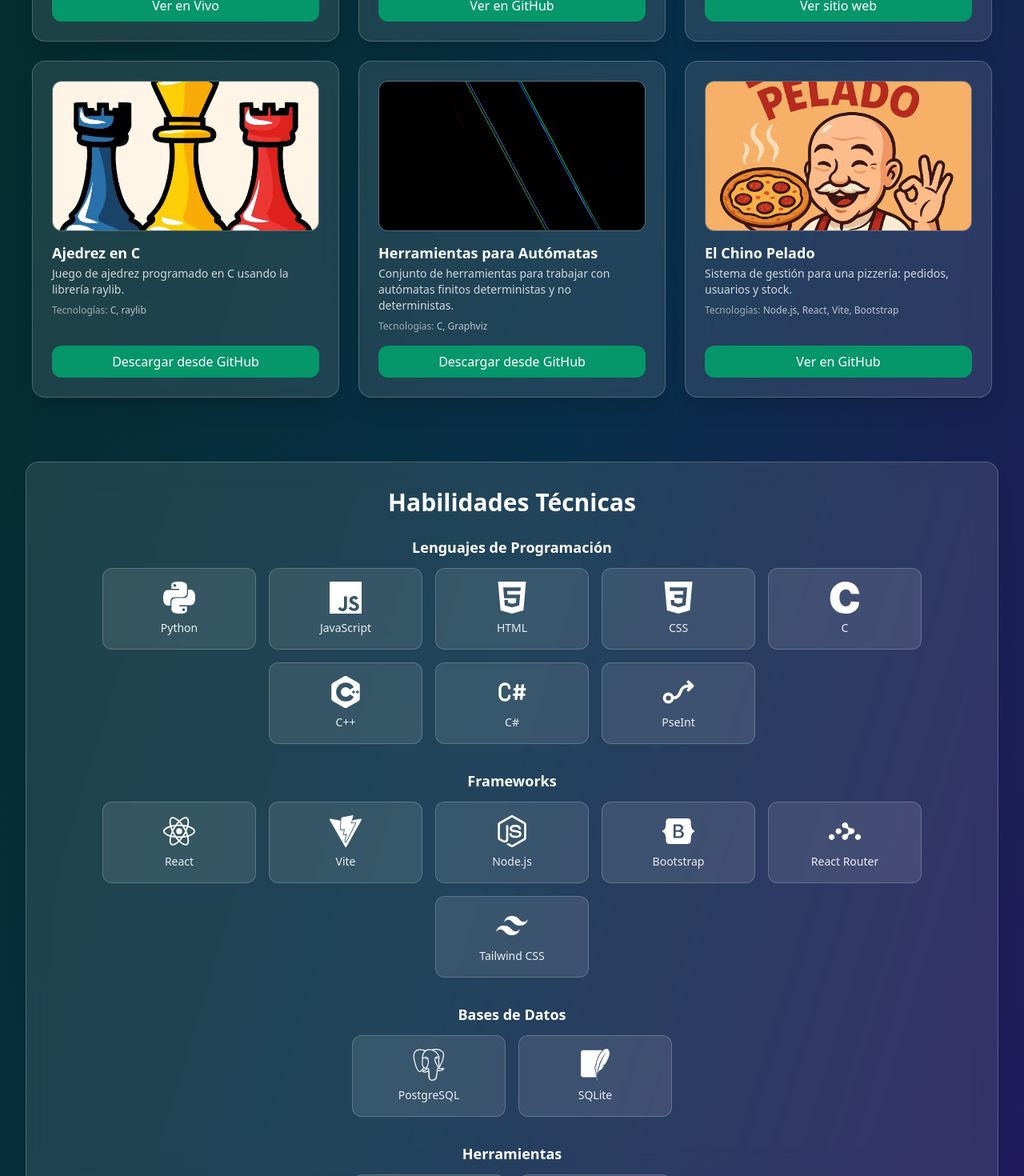
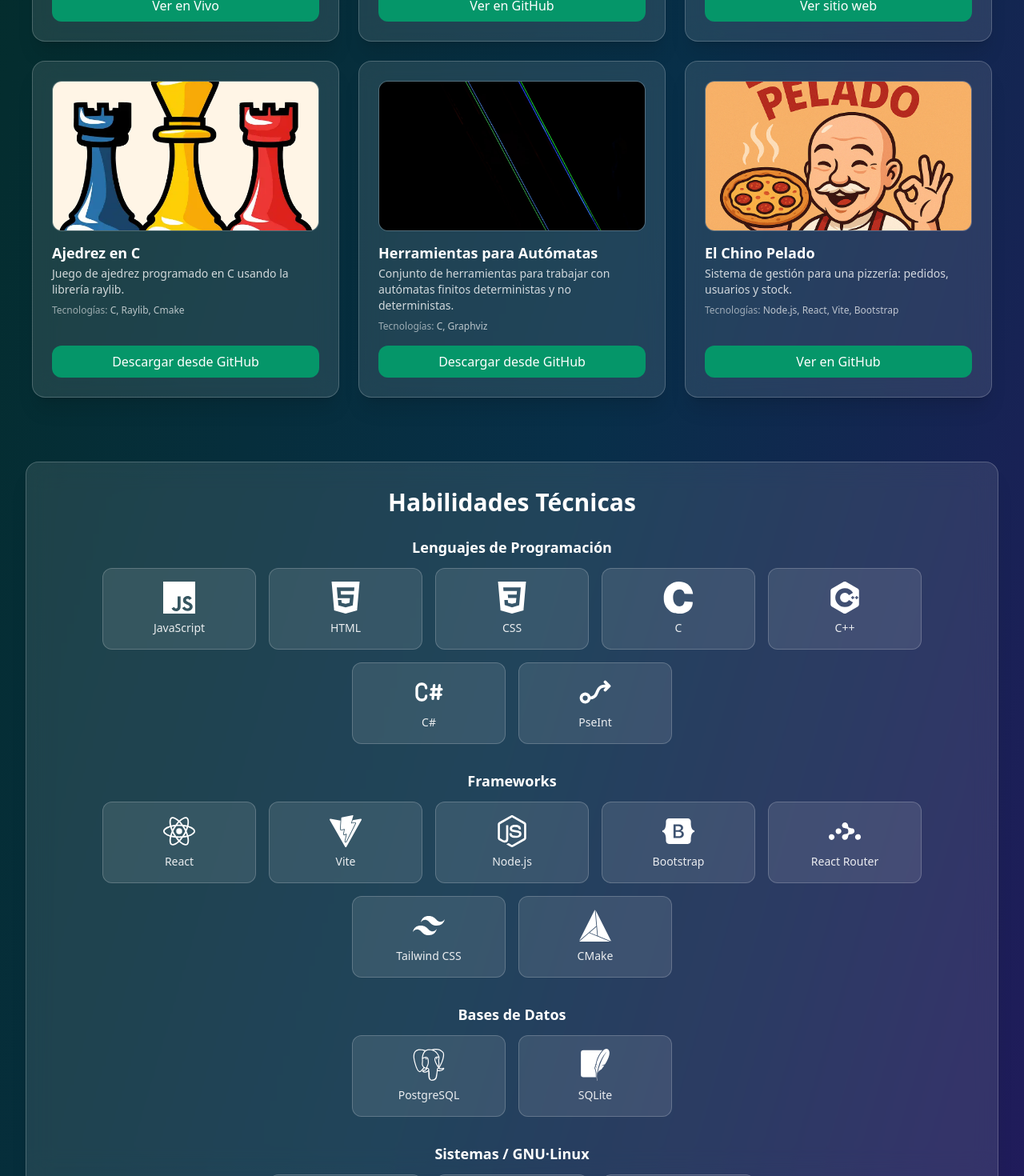
Before and after one commit to Fedebarriosd/portfolio-fedebarriosd, a React (Vite) app: page / in a window 1280 px wide. Shown: the part 1330-2800 px from the top of the page at 80% size. Built offline with nearby package versions, Linux system fonts and the light colour scheme.

Commit message:
Skills: Removido python, añadido CMake y sistemas liGNUx
Projects: añadido CMake a ajedrez

```diff
--- a/src/components/Projects.jsx
+++ b/src/components/Projects.jsx
@@ -34,7 +34,7 @@ const items = [
     img: '/Chess.png',
     href: 'https://github.com/Fedebarriosd/chess-c',
     cta: 'Descargar desde GitHub',
-    tech: 'C, raylib',
+    tech: 'C, Raylib, Cmake',
   },
   {
     title: 'Herramientas para Autómatas',
--- a/src/components/Skills.jsx
+++ b/src/components/Skills.jsx
@@ -2,7 +2,6 @@ import React from 'react';
 import {
   SiC,
   SiCplusplus,
-    SiPython,
   SiJavascript,
   SiHtml5,
   SiCss3,
@@ -15,9 +14,13 @@ import {
   SiBootstrap,
   SiReactrouter,
   SiTailwindcss,
+  SiCmake,
+  SiLinux,
+  SiArchlinux,
+  SiGnubash,
 } from 'react-icons/si';
 import { FaGithub, FaUserGraduate } from 'react-icons/fa';
-import { TbBrandCSharp } from "react-icons/tb";
+import { TbBrandCSharp } from 'react-icons/tb';
 import { PiFlowArrowBold } from 'react-icons/pi'; // PseInt
 import ReactCountryFlag from 'react-country-flag';
 import { Reveal, HoverLift } from './Reveal';
@@ -27,16 +30,17 @@ function SkillItem({ Icon, label, imgSrc, Custom }) {
   const isValidIcon = typeof Icon === 'function';
 
   if (Icon && !isValidIcon) {
-        // Aviso útil en dev si algún import está mal escrito
-        // (no afecta producción)
+    // Aviso útil en dev si algún import está mal escrito (no afecta producción)
     // eslint-disable-next-line no-console
     console.warn(`Icono inválido para "${label}". ¿Está bien el import?`);
   }
 
   return (
-        <HoverLift className="w-44 sm:w-48 text-center flex flex-col items-center gap-2
+    <HoverLift
+      className="w-44 sm:w-48 text-center flex flex-col items-center gap-2
                  rounded-xl px-3 py-4 bg-white/10 border border-white/20
-                    hover:bg-white/15 transition">
+                 hover:bg-white/15 transition"
+    >
       {isValidIcon ? (
         <Icon className="h-10 w-10" aria-hidden="true" />
       ) : Custom ? (
@@ -56,7 +60,6 @@ function SkillItem({ Icon, label, imgSrc, Custom }) {
 
 export default function Skills() {
   const lenguajes = [
-        { Icon: SiPython, label: 'Python' },
     { Icon: SiJavascript, label: 'JavaScript' },
     { Icon: SiHtml5, label: 'HTML' },
     { Icon: SiCss3, label: 'CSS' },
@@ -73,11 +76,19 @@ export default function Skills() {
     { Icon: SiBootstrap, label: 'Bootstrap' },
     { Icon: SiReactrouter, label: 'React Router' },
     { Icon: SiTailwindcss, label: 'Tailwind CSS' },
+    { Icon: SiCmake, label: 'CMake' },
   ];
 
   const bases = [
     { Icon: SiPostgresql, label: 'PostgreSQL' },
     { Icon: SiSqlite, label: 'SQLite' },
+  ];
+
+  // 🐧 Nueva sección: GNU/Linux
+  const sistemas = [
+    { Icon: SiLinux, label: 'GNU/Linux' },
+    { Icon: SiArchlinux, label: 'Arch/Garuda' },
+    { Icon: SiGnubash, label: 'Bash' },
   ];
 
   const herramientas = [
@@ -102,31 +113,53 @@ export default function Skills() {
 
   return (
     <Reveal className="glass rounded-2xl p-6 lg:p-8">
-            <h2 className="text-2xl sm:text-3xl font-bold mb-6 text-center">Habilidades Técnicas</h2>
+      <h2 className="text-2xl sm:text-3xl font-bold mb-6 text-center">
+        Habilidades Técnicas
+      </h2>
 
-            <h3 className="text-lg font-semibold mb-3 text-center">Lenguajes de Programación</h3>
+      <h3 className="text-lg font-semibold mb-3 text-center">
+        Lenguajes de Programación
+      </h3>
       <div className="flex flex-wrap justify-center gap-4 mb-8">
-                {lenguajes.map((it) => <SkillItem key={it.label} {...it} />)}
+        {lenguajes.map((it) => (
+          <SkillItem key={it.label} {...it} />
+        ))}
       </div>
 
       <h3 className="text-lg font-semibold mb-3 text-center">Frameworks</h3>
       <div className="flex flex-wrap justify-center gap-4 mb-8">
-                {frameworks.map((it) => <SkillItem key={it.label} {...it} />)}
+        {frameworks.map((it) => (
+          <SkillItem key={it.label} {...it} />
+        ))}
       </div>
 
       <h3 className="text-lg font-semibold mb-3 text-center">Bases de Datos</h3>
       <div className="flex flex-wrap justify-center gap-4 mb-8">
-                {bases.map((it) => <SkillItem key={it.label} {...it} />)}
+        {bases.map((it) => (
+          <SkillItem key={it.label} {...it} />
+        ))}
+      </div>
+
+      {/* 🐧 Nueva sección: Sistemas / GNU·Linux */}
+      <h3 className="text-lg font-semibold mb-3 text-center">Sistemas / GNU·Linux</h3>
+      <div className="flex flex-wrap justify-center gap-4 mb-8">
+        {sistemas.map((it) => (
+          <SkillItem key={it.label} {...it} />
+        ))}
       </div>
 
       <h3 className="text-lg font-semibold mb-3 text-center">Herramientas</h3>
       <div className="flex flex-wrap justify-center gap-4 mb-8">
-                {herramientas.map((it) => <SkillItem key={it.label} {...it} />)}
+        {herramientas.map((it) => (
+          <SkillItem key={it.label} {...it} />
+        ))}
       </div>
 
       <h3 className="text-lg font-semibold mb-3 text-center">Otros Conocimientos</h3>
       <div className="flex flex-wrap justify-center gap-4">
-                {otros.map((it) => <SkillItem key={it.label} {...it} />)}
+        {otros.map((it) => (
+          <SkillItem key={it.label} {...it} />
+        ))}
       </div>
     </Reveal>
   );
```
Lines whose indentation alone changed are shown as unchanged.
